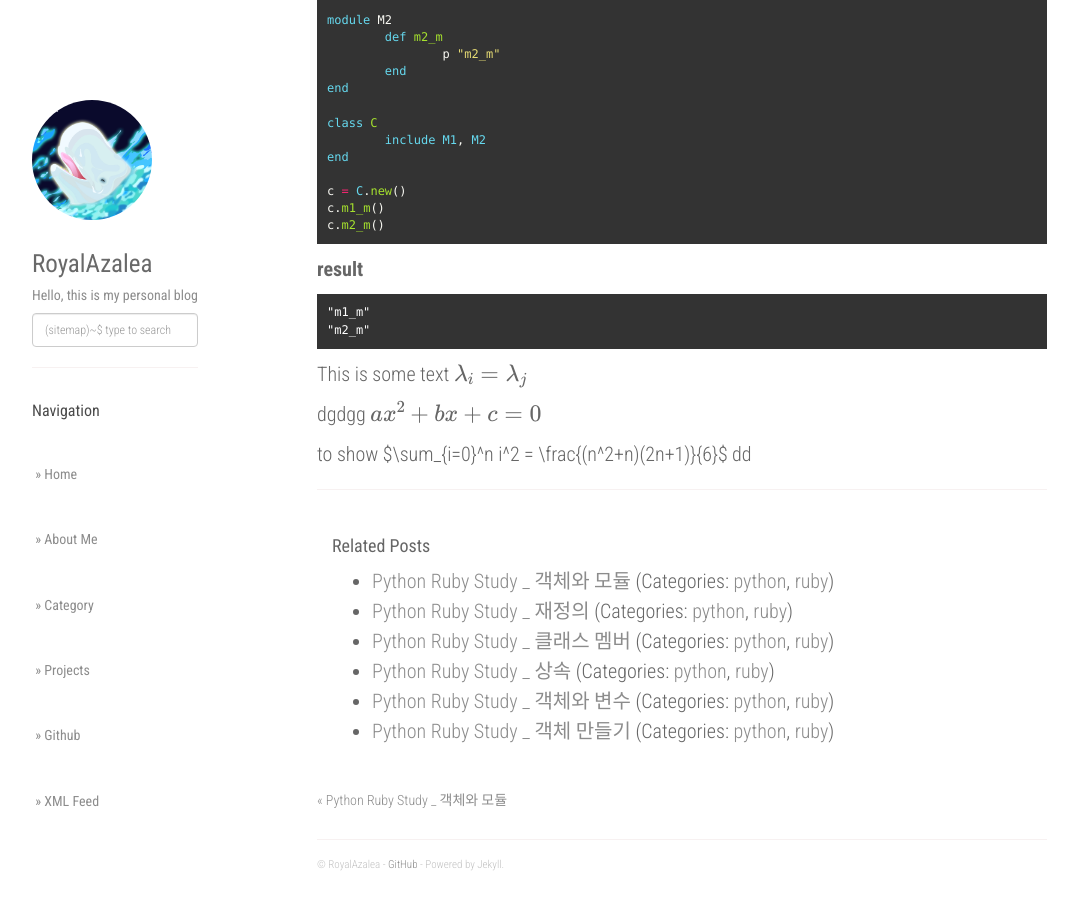
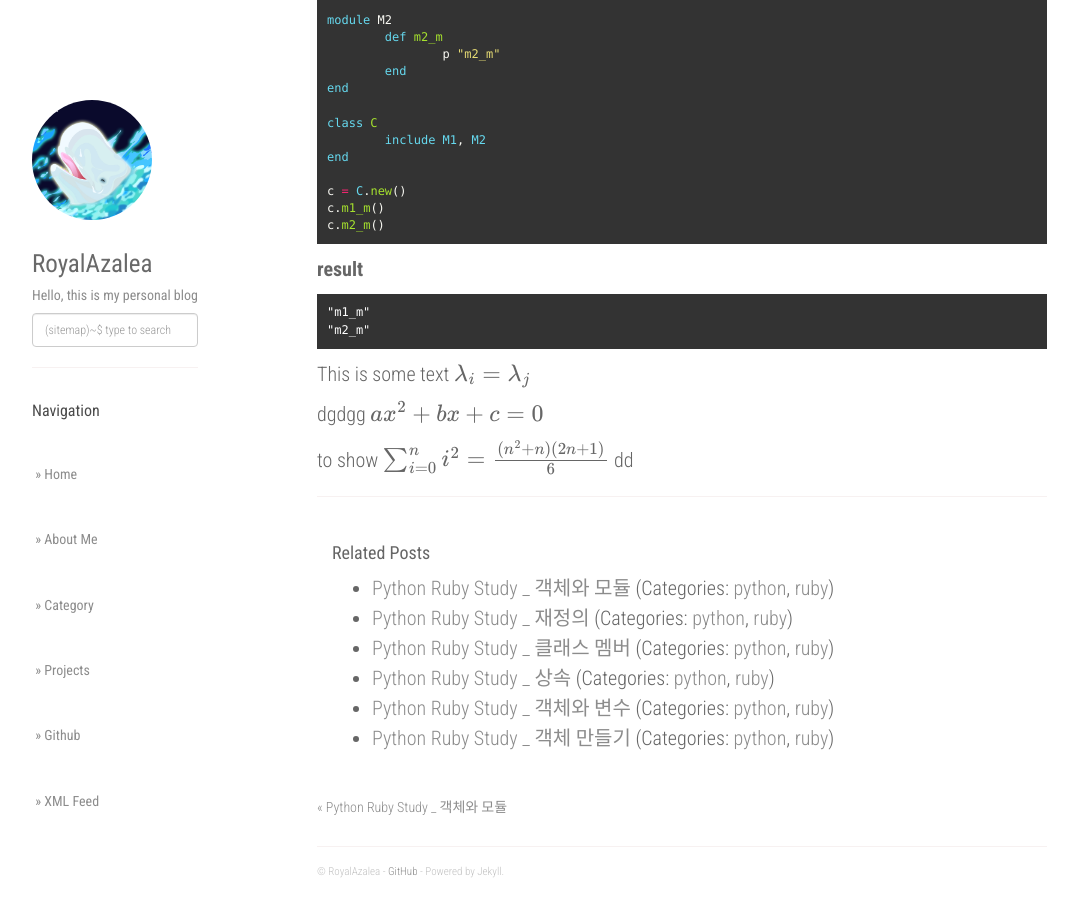
Before and after one commit to RoyalAzalea/RoyalAzalea.github.io, a Jekyll site: the page built from _posts/python-ruby-study/2017-02-07-python-ruby-study3.md, in a window 1280 px wide and 900 px high, scrolled down 1966 px. Shown: the whole window, without its empty margins (53-1131 px from the left). Built offline with Jekyll 4.4.1, drawn with Linux system fonts in a browser that asks for light colours; nearby versions of some CDN libraries; formulas are drawn with MathJax 3; some of the changed lines change nothing that is shown.

Commit message:
update_test

```diff
--- a/_layouts/default.html
+++ b/_layouts/default.html
@@ -1,5 +1,17 @@
 <!DOCTYPE html>
 <html>
+    <script type="text/x-mathjax-config">
+    MathJax.Hub.Config({
+    extensions: ["tex2jax.js"],
+    jax: ["input/TeX", "output/HTML-CSS"],
+    tex2jax: {
+      inlineMath: [[ '$','$']],
+      displayMath:  [['$$','$$']],
+      processEscapes: true
+    },
+    "HTML-CSS": { availableFonts: ["TeX"] }
+    });
+    </script>
     <script type="text/javascript" async
     src="https://cdn.mathjax.org/mathjax/latest/MathJax.js?config=TeX-MML-AM_CHTML">
     </script>
--- a/_posts/python-ruby-study/2017-02-07-python-ruby-study3.md
+++ b/_posts/python-ruby-study/2017-02-07-python-ruby-study3.md
@@ -132,7 +132,7 @@ c.m2_m()
 
 
 
-This is some text $$\lambda_i=\lambda_j$$
+This is some text *$$\lambda_i=\lambda_j$$*
 
 dgdgg $$ax^2 + bx + c = 0$$
 
```
